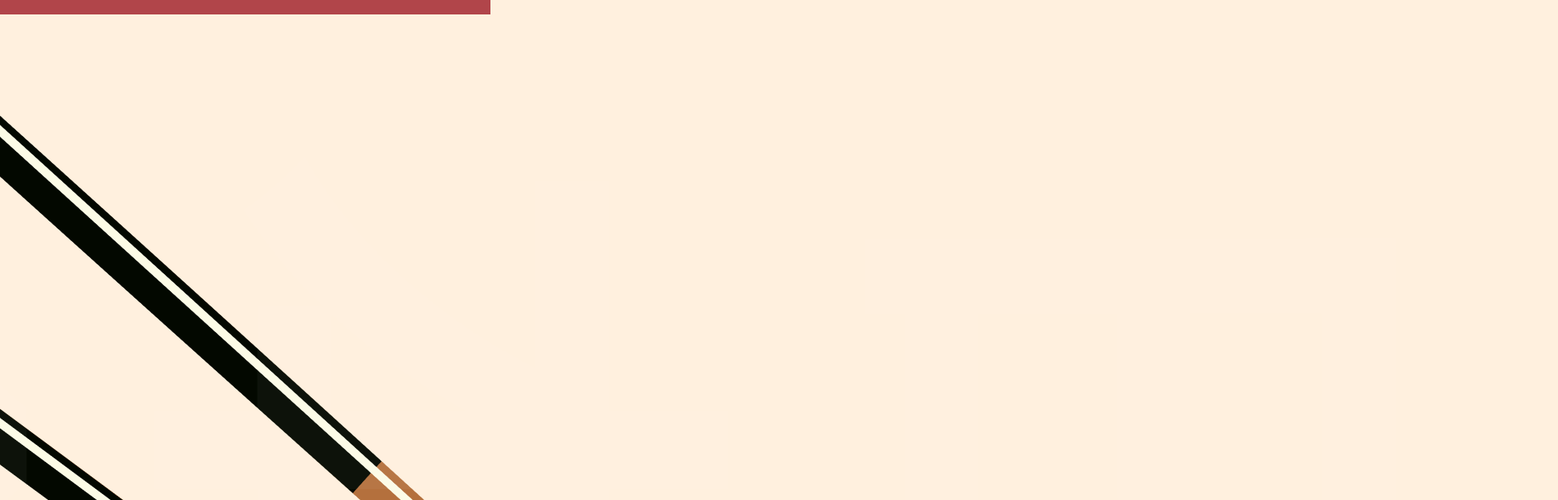
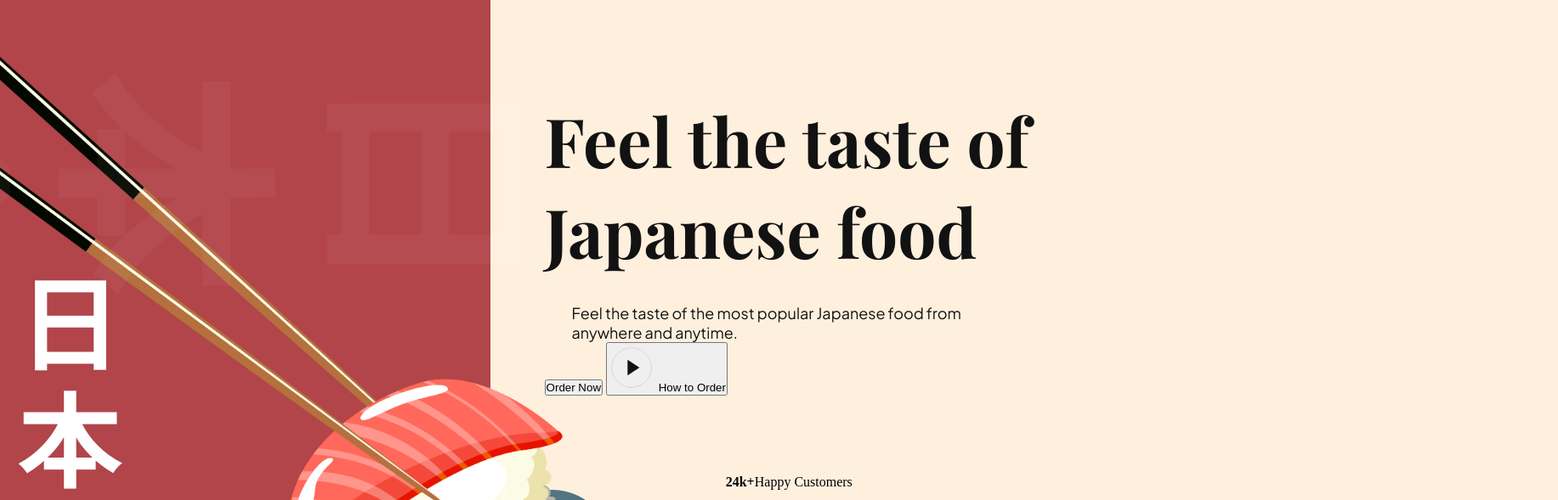
Before and after one commit to jlayher/Sushi, a plain HTML site: page index.html in a window 1280 px wide. Shown: the part 55-644 px from the top of the page at 85% size, 1833 px wide, since content can reach past the window. Drawn offline with nearby package versions, Linux system fonts and the light colour scheme.

Commit message:
Nav Completed.  Styling Hero section.

```diff
--- a/css/sections/hero.css
+++ b/css/sections/hero.css
@@ -0,0 +1,72 @@
+.hero {
+    display: flex;
+    min-height: calc(100vh - 74px);
+    overflow: hidden;
+}
+
+.hero-image {
+    flex: 1;
+    display: flex;
+    flex-direction: column;
+
+    position: relative;
+    z-index: 5;
+}
+
+.hero-image img {
+    width: 120%;
+    height: 100%;
+    object-fit: contain;
+}
+
+.hero-image__overlay {
+    position: absolute;
+    inset: 0;
+    width: 100%;
+
+    background-color: var(--primary-color);
+    z-index: -1;
+}
+
+.hero-image h2 {
+    position: absolute;
+    bottom: 0;
+    padding: 20px;
+
+    font-family: var(--playfair-display);
+    font-weight: 700;
+    font-size: 120px;
+    line-height: 138px;
+    color: #fff;
+}
+
+.hero-content {
+    flex: 1.22;
+    display: flex;
+    justify-content: space-between;
+    flex-direction: column;
+}
+
+.hero-content-info {
+    padding: 64px;
+    flex: 1;
+    display: flex;
+    justify-content: center;
+    flex-direction: column;
+}
+
+.hero-content-info h1 {
+    font-size: 80px;
+    font-weight: 600px;
+    font-family: var(--playfair-display);
+    color: var(--secondary-color);
+}
+
+.hero-content-info p {
+    margin: 32px 0 0 32px;
+
+    font-family: var(--plus-jakarta-sans);
+    color: var(--secondary-color);
+    font-size: 18px;
+    font-weight: 400;
+}
--- a/index.html
+++ b/index.html
@@ -52,6 +52,34 @@
 
       <div class="hero-image__overlay"></div>
     </div>
+
+    <div class="hero-content">
+      <div class="hero-content-info">
+        <h1>Feel the taste of Japanese food</h1>
+        <p>Feel the taste of the most popular Japanese food from anywhere and anytime.</p>
+
+        <div class="hero-content__buttons">
+          <button class="hero-content__order-button">Order Now</button>
+          <button class="hero-content__play-button">
+            <img src="./assets/play-circle.svg" alt="play"/>
+            How to Order
+          </button>
+        </div>
+      </div>
+
+      <div class="hero-content__testimonial">
+        <div class="hero-content__customer flex-center">
+          <h4>24<span>k+</span></h4>
+          <p>Happy Customers</p>
+        </div>
+
+        <div class="hero-content__review">
+          <img src="./assets/user.png" alt="user"/>
+          <p>"This is the best Japanese food delivery service that ever existed!"</p>
+        </div>
+      </div>
+
+    </div>
   </section>
 
 
```
